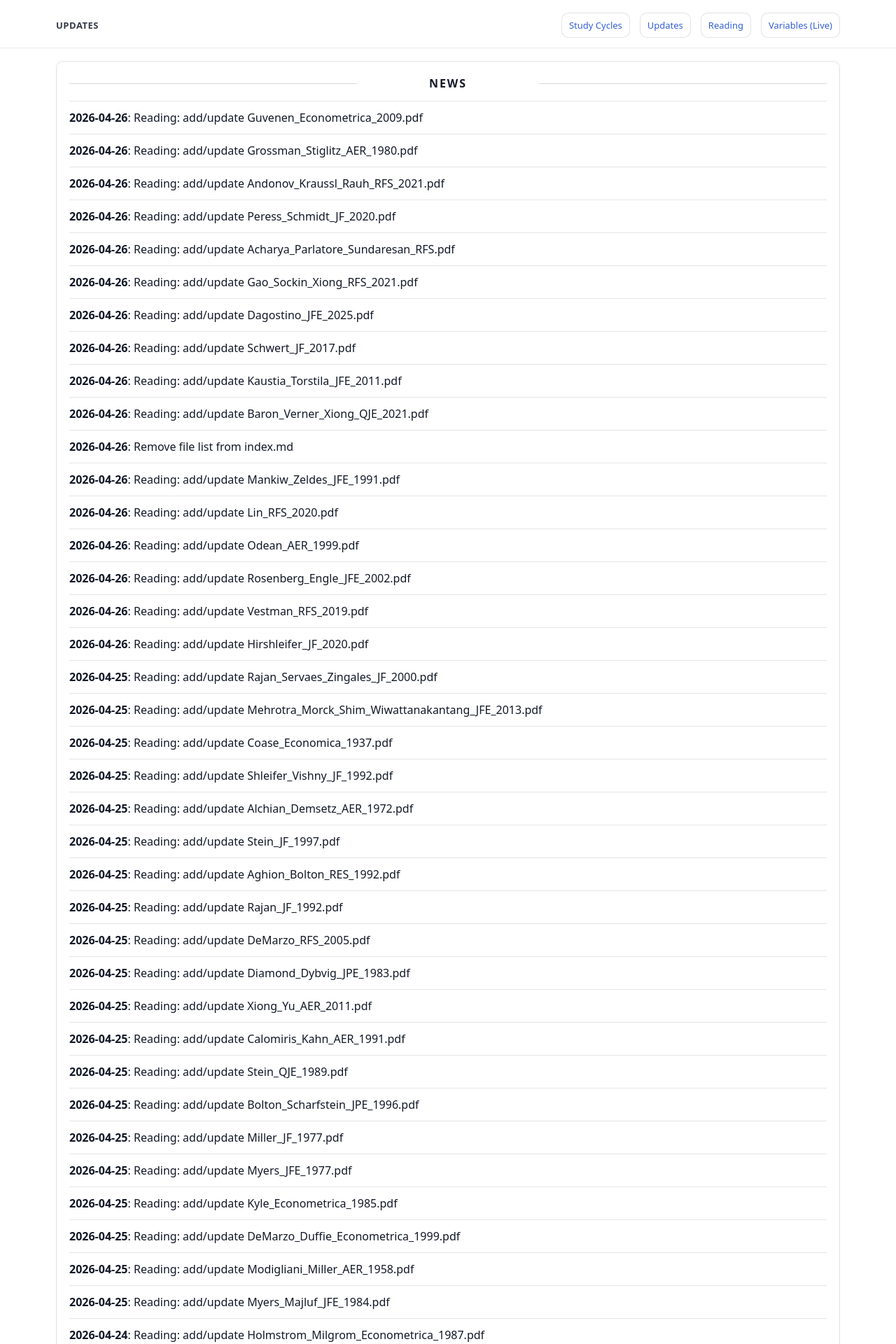
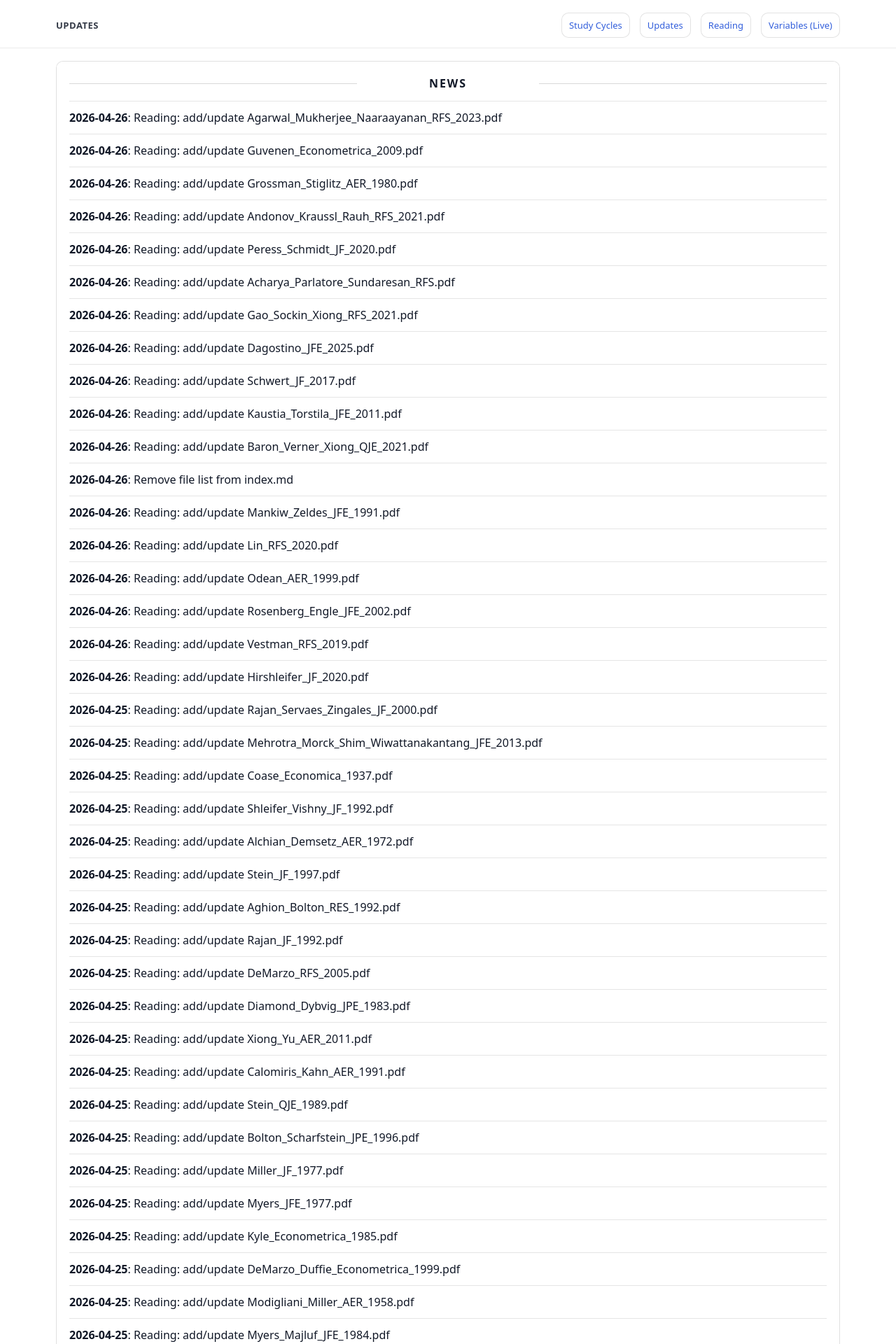
Before and after one commit to yaxinzn/study-archive, a Jekyll site: the page built from updates/index.md, in a window 1280 px wide. Shown: the top 1920 px of the page at 70% size. Built offline with Jekyll 4.4.1, drawn with Linux system fonts in a browser that asks for light colours; some of the changed text lies outside the part shown.

Commit message:
chore: update NEWS feed

```diff
--- a/_data/news.yml
+++ b/_data/news.yml
@@ -1,4 +1,7 @@
 # Auto-generated update history (sorted newest -> oldest). Do not edit manually.
+- ts: "1777208234"
+  date: "2026-04-26"
+  title: "Reading: add/update Agarwal_Mukherjee_Naaraayanan_RFS_2023.pdf"
 - ts: "1777208121"
   date: "2026-04-26"
   title: "Reading: add/update Guvenen_Econometrica_2009.pdf"
```
